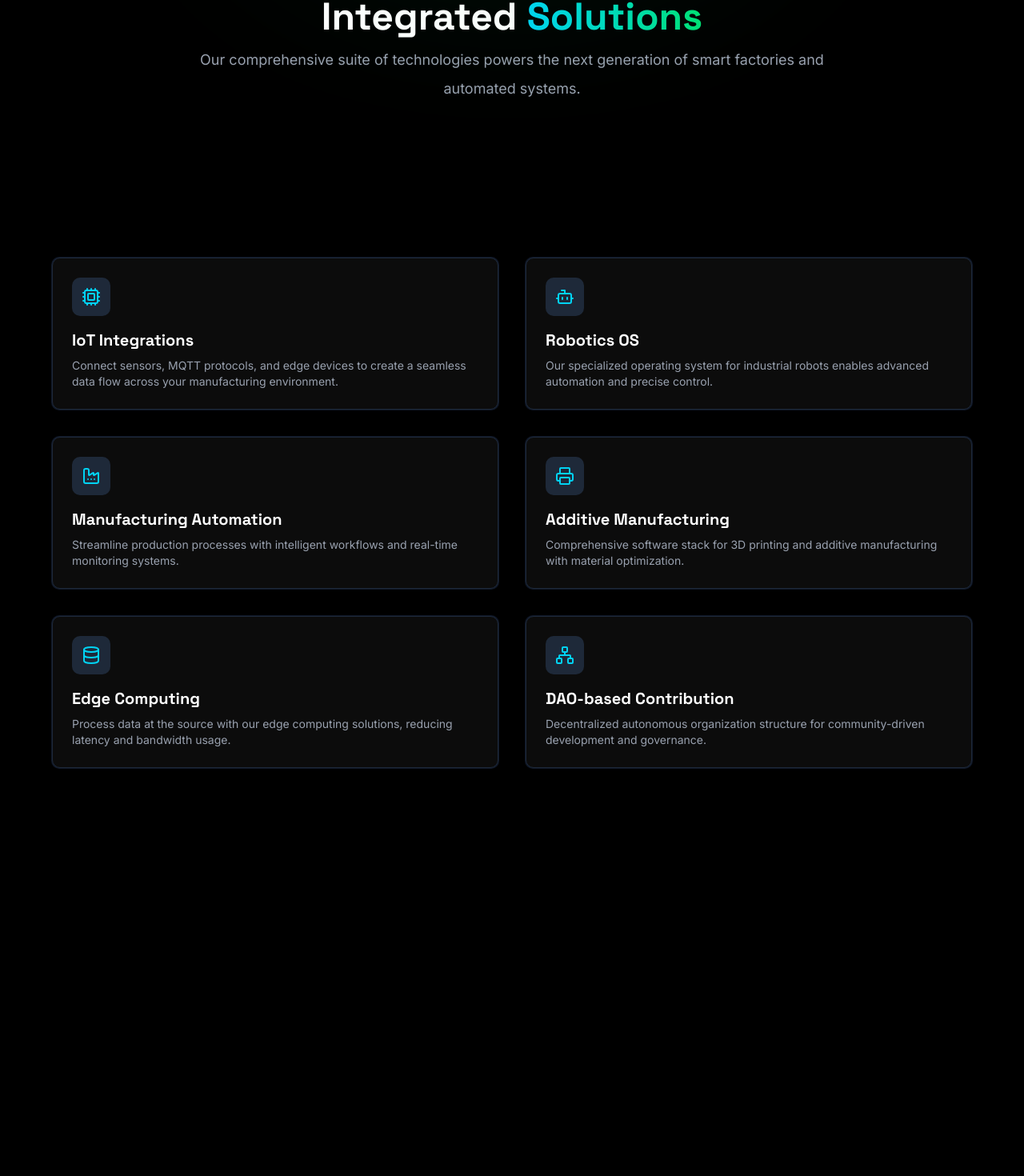
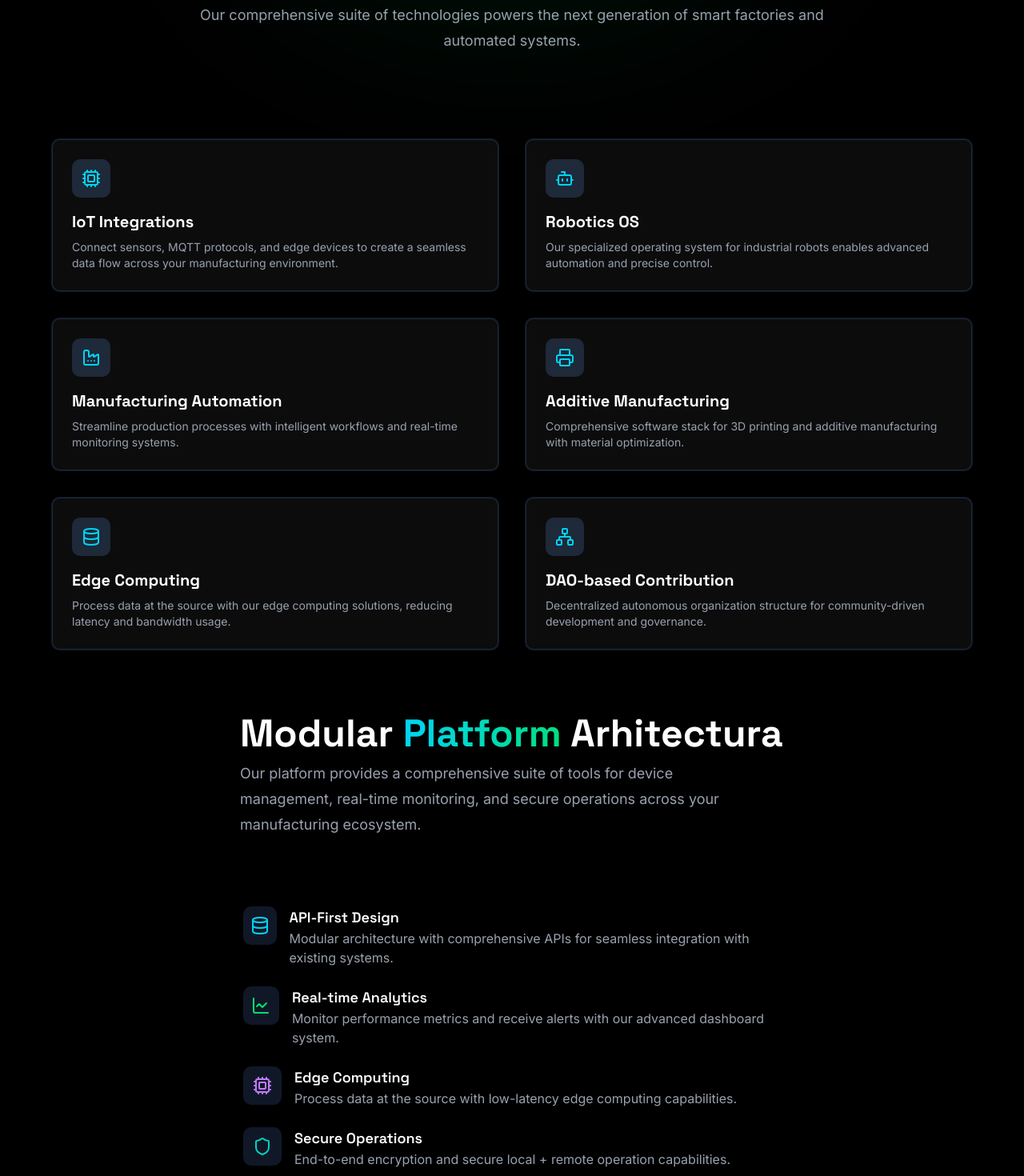
Before and after one commit to shamshajili/Mecha.az, a Next.js app: page / in a window 1280 px wide. Shown: the part 1211-2681 px from the top of the page at 80% size. Before the commit the page ends 2348 px from the top, so only its background shows below. Built offline with nearby package versions, Linux system fonts and the light colour scheme.

Commit message:
added dashboard and features cod

```diff
--- a/package.json
+++ b/package.json
@@ -19,6 +19,7 @@
     "next-themes": "^0.4.6",
     "react": "^19.0.0",
     "react-dom": "^19.0.0",
+    "recharts": "^2.15.2",
     "tailwind-merge": "^3.2.0",
     "tw-animate-css": "^1.2.5"
   },
--- a/src/app/page.tsx
+++ b/src/app/page.tsx
@@ -5,7 +5,9 @@ import { Bot, Cpu, Database } from "lucide-react";
 import { ChevronRightIcon } from '@heroicons/react/solid';
 import { SplineScene } from "@/components/ui/spline";
 import { Spotlight } from "@/components/ui/spotlight";
-import FeatureCards from "@/components/ui/cards";
+import FeatureCards from "@/components/cards";
+import FeaturesIcon from "@/components/features";
+import Dashboard from "@/components/dashboard";
 
 const HeroSection = () => {
   const [mounted, setMounted] = useState(false);
@@ -16,9 +18,9 @@ const HeroSection = () => {
 
   return (
     <Spotlight className="w-full" fill="hsl(var(--primary))">
-      <section className="relative bg-black text-white py-24 px-6">
+      <section className="relative bg-black text-white py-20 px-6">
         <div className="absolute inset-0 flex items-center justify-center pointer-events-none">
-          <div className="w-[450px] h-[450px] bg-green-400 opacity-30 rounded-full blur-[150px] absolute bottom-[1300px]"></div>
+          <div className="w-[450px] h-[450px] bg-green-400 opacity-30 rounded-full blur-[150px] absolute bottom-[2550px]"></div>
         </div>
 
         <div className="relative z-10 max-w-4xl mx-auto text-left pl-4 md:pl-12">
@@ -43,7 +45,7 @@ const HeroSection = () => {
             </div>
           </div>
 
-          <div className="mt-12 grid grid-cols-2 md:grid-cols-3 gap-6">
+          <div className="mt-10 grid grid-cols-2 md:grid-cols-3 gap-6">
             <div className="flex items-center gap-3">
               <div className="w-10 h-10 rounded-lg bg-gray-800 flex items-center justify-center">
                 <Bot className="h-5 w-5 text-cyan-400 neon-icon" />
@@ -67,7 +69,7 @@ const HeroSection = () => {
           </div>
         </div>
 
-        <div className="mt-12 relative w-full h-[500px] lg:h-[600px]">
+        <div className="mt-10 relative w-full h-[500px] lg:h-[600px]">
           {mounted && (
             <div className="relative h-full rounded-3xl overflow-hidden border border-primary/20 bg-black/40 backdrop-blur-sm">
               <SplineScene
@@ -84,22 +86,44 @@ const HeroSection = () => {
           )}
         </div>
 
-        <section className="py-25 bg-black text-white px-6 text-center">
+        <section className="py-20 bg-black text-white px-6 text-center">
           <div className="max-w-6xl mx-auto">
-            <h2 className="text-5xl font-bold mb-4">
+            <h2 className="text-5xl font-bold mb-3">
               <span className="text-white">Integrated </span>
               <span className="bg-gradient-to-r from-cyan-400 to-green-400 text-transparent bg-clip-text">Solutions</span>
             </h2>
 
-            <p className="text-gray-400 text-lg mb-4">
+            <p className="text-gray-400 text-lg mb-2">
               Our comprehensive suite of technologies powers the next generation of smart factories and
-              <span className="block text-gray-400 mt-2">automated systems.</span>
+              <span className="block text-gray-400 mt-1">automated systems.</span>
             </p>
           </div>
         </section>
+        <FeatureCards/>
+        <section className="py-15 bg-black text-white ml-63 px-6 text-left">
+          <div className="max-w-6xl mx-auto">
+            <h2 className="text-5xl font-bold mb-3">
+              <span className="text-white">Modular </span>
+              <span className="bg-gradient-to-r from-cyan-400 to-green-400 text-transparent bg-clip-text">Platform </span>
+              <span className="text-white">Arhitectura</span>
+            </h2>
 
-        <FeatureCards/>
+            <p className="text-gray-400 text-lg mb-2">
+            Our platform provides a comprehensive suite of tools for device
+              <span className="block text-gray-400 mt-1">management, real-time monitoring, and secure operations across your</span>
+              <span className="block text-gray-400 mt-1">manufacturing ecosystem.</span>
+            </p>
+          </div>
+        </section>
+        <FeaturesIcon/>
+        <button className="bg-cyan-400 hover:bg-cyan-600 text-white font-medium mt-8 py-2 px-5 ml-66 rounded-lg flex items-center gap-2 transition">
+              Explore Platform
+              <ChevronRightIcon className="w-4 h-4 text-white" />
+            </button>
+
+            <Dashboard />
       </section>
+
     </Spotlight>
   );
 };
--- a/src/components/ui/cards.tsx
+++ b/src/components/cards.tsx
@@ -49,7 +49,7 @@ import {
 
   const FeaturesSection = () => {
     return (
-      <section className="py-20 bg-black text-white px-6">
+      <section className="py-5 bg-black text-white px-6">
         <div className="max-w-6xl mx-auto grid grid-cols-2 gap-8">
           {features.map((feature, index) => (
             <div
--- /dev/null
+++ b/src/components/dashboard.tsx
@@ -0,0 +1,84 @@
+import { BarChart, Bar, XAxis, YAxis, Tooltip, ResponsiveContainer } from "recharts";
+import { Cpu, Database, Layers } from "lucide-react";
+
+const data = [
+  { name: "A", value: 40 },
+  { name: "B", value: 70 },
+  { name: "C", value: 30 },
+  { name: "D", value: 80 },
+  { name: "E", value: 60 },
+  { name: "F", value: 50 },
+  { name: "G", value: 70 },
+];
+
+export default function Dashboard() {
+  return (
+    <div className=" min-h-screen flex justify-center items-center p-6">
+      <div className="w-[1200px] bg-zinc-800 rounded-lg shadow-lg p-8">
+        {/* MacOS Bar */}
+        <div className="flex items-center bg-black rounded-t-lg px-4 py-2">
+          <div className="flex space-x-2">
+            <div className="w-3 h-3 bg-red-500 rounded-full"></div>
+            <div className="w-3 h-3 bg-yellow-500 rounded-full"></div>
+            <div className="w-3 h-3 bg-green-500 rounded-full"></div>
+          </div>
+          <span className="text-gray-400 text-xs ml-3">MECHA.az Dashboard</span>
+        </div>
+
+        {/* İçerik */}
+        <div className="p-4 space-y-4">
+          {/* Status & Metrics */}
+          <div className="grid grid-cols-2 gap-4">
+            {/* Device Status */}
+            <div className="bg-black p-4 rounded-lg">
+              <h2 className="text-gray-400 text-sm mb-2">Device Status</h2>
+              <div className="space-y-2">
+                <div className="bg-gray-600 h-3 rounded-full">
+                  <div className="bg-gray-400 h-3 rounded-full w-[85%]"></div>
+                </div>
+                <div className="bg-gray-600 h-3 rounded-full">
+                  <div className="bg-teal-500 h-3 rounded-full w-[65%]"></div>
+                </div>
+                <div className="bg-gray-600 h-3 rounded-full">
+                  <div className="bg-gray-500 h-3 rounded-full w-[80%]"></div>
+                </div>
+                <div className="bg-gray-600 h-3 rounded-full">
+                  <div className="bg-green-500 h-3 rounded-full w-[40%]"></div>
+                </div>
+              </div>
+            </div>
+
+            {/* Performance Metrics */}
+            <div className="bg-black p-4 rounded-lg">
+              <h2 className="text-gray-400 text-sm mb-2">Performance Metrics</h2>
+              <ResponsiveContainer width="100%" height={100}>
+                <BarChart data={data}>
+                  <XAxis dataKey="name" tick={false} />
+                  <YAxis tick={false} />
+                  <Tooltip cursor={false} content={() => null} />
+                  <Bar dataKey="value" fill="#0db9d7" radius={[4, 4, 0, 0]} />
+                </BarChart>
+              </ResponsiveContainer>
+            </div>
+          </div>
+
+          {/* System Overview */}
+          <div className="bg-black p-4 rounded-lg">
+            <h2 className="text-gray-400 text-sm mb-2">System Overview</h2>
+            <div className="grid grid-cols-3 gap-4">
+              <div className="flex justify-center items-center bg-zinc-800 p-6 rounded-lg">
+                <Cpu className="text-teal-400 w-8 h-8" />
+              </div>
+              <div className="flex justify-center items-center bg-zinc-800 p-6 rounded-lg">
+                <Database className="text-green-400 w-8 h-8" />
+              </div>
+              <div className="flex justify-center items-center bg-zinc-800 p-6 rounded-lg">
+                <Layers className="text-indigo-400 w-8 h-8" />
+              </div>
+            </div>
+          </div>
+        </div>
+      </div>
+    </div>
+  );
+}
--- /dev/null
+++ b/src/components/features.tsx
@@ -0,0 +1,59 @@
+import {
+    Database,
+    LineChart,
+    Cpu,
+    Shield
+  } from "lucide-react";
+
+  const features = [
+    {
+      icon: Database,
+      title: "API-First Design",
+      description:
+        "Modular architecture with comprehensive APIs for seamless integration with existing systems.",
+      iconColor: "text-cyan-400",
+    },
+    {
+      icon: LineChart,
+      title: "Real-time Analytics",
+      description:
+        "Monitor performance metrics and receive alerts with our advanced dashboard system.",
+      iconColor: "text-green-400",
+    },
+    {
+      icon: Cpu,
+      title: "Edge Computing",
+      description:
+        "Process data at the source with low-latency edge computing capabilities.",
+      iconColor: "text-purple-400",
+    },
+    {
+      icon: Shield,
+      title: "Secure Operations",
+      description:
+        "End-to-end encryption and secure local + remote operation capabilities.",
+      iconColor: "text-teal-400",
+    },
+  ];
+
+  const FeaturesIcon = () => {
+    return (
+      <section className="py-5 bg-black text-white px-6">
+        <div className="max-w-2xl mx-auto space-y-6">
+          {features.map((feature, index) => (
+            <div key={index} className="flex items-start space-x-4">
+              <div className="w-12 h-12 bg-gray-900 rounded-lg flex items-center justify-center">
+                <feature.icon className={`h-6 w-6 ${feature.iconColor}`} />
+              </div>
+              <div>
+                <h3 className="text-lg font-semibold">{feature.title}</h3>
+                <p className="text-gray-400">{feature.description}</p>
+              </div>
+            </div>
+          ))}
+        </div>
+      </section>
+    );
+  };
+
+  export default FeaturesIcon;
```
Also changed, not shown: 1 other file (tests, documents, lock files or other folders).
